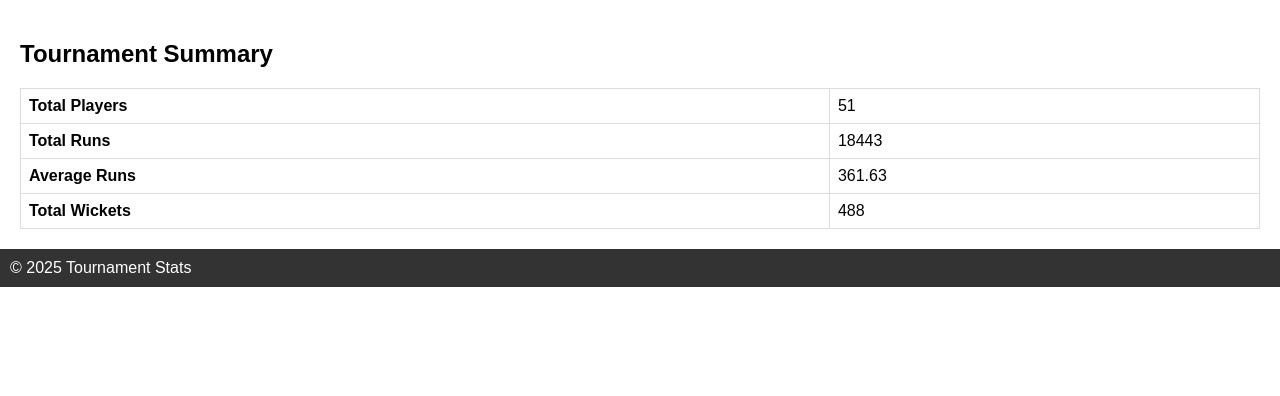
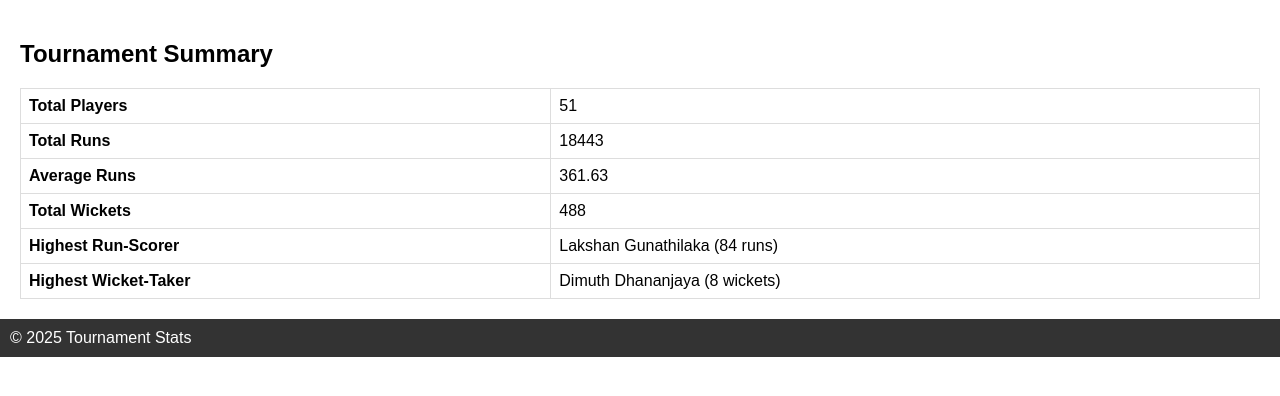
Before and after one commit to IsuruIndrajith/SpiritX_LogicLegion_02, a PHP site: page /tournament_summary.php in a window 1280 px wide. Shown: the part 75-471 px from the top of the page. Run offline with PHP 8.4, Linux system fonts and the light colour scheme; data comes from the database, SQL or seed files in the repository.

Commit message:
Highest scorer and wicket taker

```diff
--- a/AdminPanel/tournament_summary.php
+++ b/AdminPanel/tournament_summary.php
@@ -3,7 +3,7 @@
 require_once 'includes/db.php';
 include 'includes/header.php';
 
-// Calculate overall statistics.
+// Calculate overall statistics
 $sql = "SELECT
             SUM(`COL 4`) AS total_runs,
             AVG(`COL 4`) AS avg_runs,
@@ -12,6 +12,25 @@ $sql = "SELECT
         FROM sample_data";
 $result = $conn->query($sql);
 $summary = $result->fetch_assoc();
+
+
+// Determine highest run-scorer
+$sql_highest_runs = "SELECT `COL 1` AS player_name, `COL 4` AS total_runs
+                     FROM sample_data
+                     ORDER BY `COL 4` DESC
+                     LIMIT 1 OFFSET 1";
+$result_highest_runs = $conn->query($sql_highest_runs);
+$highest_run_scorer = $result_highest_runs->fetch_assoc();
+
+
+// Determine highest wicket-taker
+$sql_highest_wickets = "SELECT `COL 1` AS player_name, `COL 7` AS total_wickets
+                        FROM sample_data
+                        ORDER BY `COL 7` DESC
+                        LIMIT 1 OFFSET 1";
+$result_highest_wickets = $conn->query($sql_highest_wickets);
+$highest_wicket_taker = $result_highest_wickets->fetch_assoc();
+
 ?>
 
 <h2>Tournament Summary</h2>
@@ -32,6 +51,14 @@ $summary = $result->fetch_assoc();
         <th>Total Wickets</th>
         <td><?php echo htmlspecialchars($summary['total_wickets']); ?></td>
     </tr>
+    <tr>
+        <th>Highest Run-Scorer</th>
+        <td><?php echo htmlspecialchars($highest_run_scorer['player_name']) . " (" . htmlspecialchars($highest_run_scorer['total_runs']) . " runs)"; ?></td>
+    </tr>
+    <tr>
+        <th>Highest Wicket-Taker</th>
+        <td><?php echo htmlspecialchars($highest_wicket_taker['player_name']) . " (" . htmlspecialchars($highest_wicket_taker['total_wickets']) . " wickets)"; ?></td>
+    </tr>
 </table>
 
 <?php include 'includes/footer.php'; ?>
```
